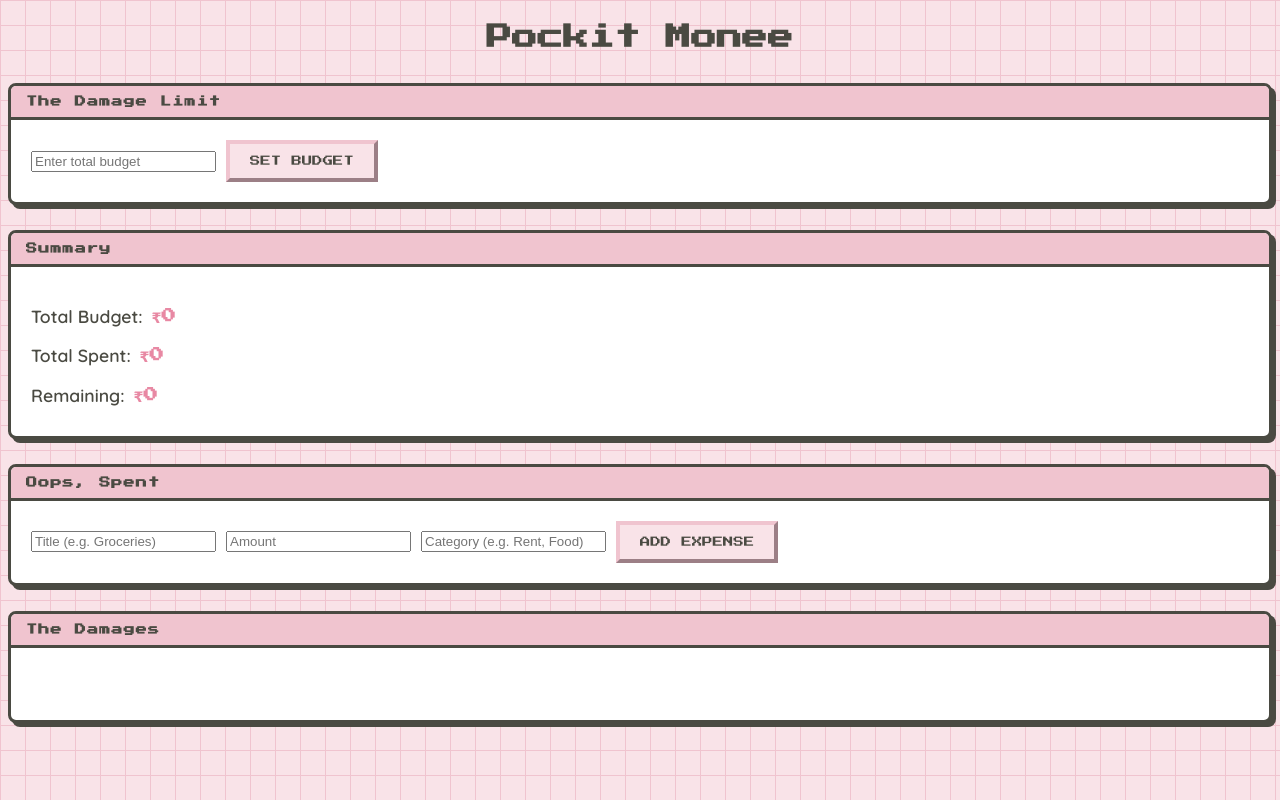
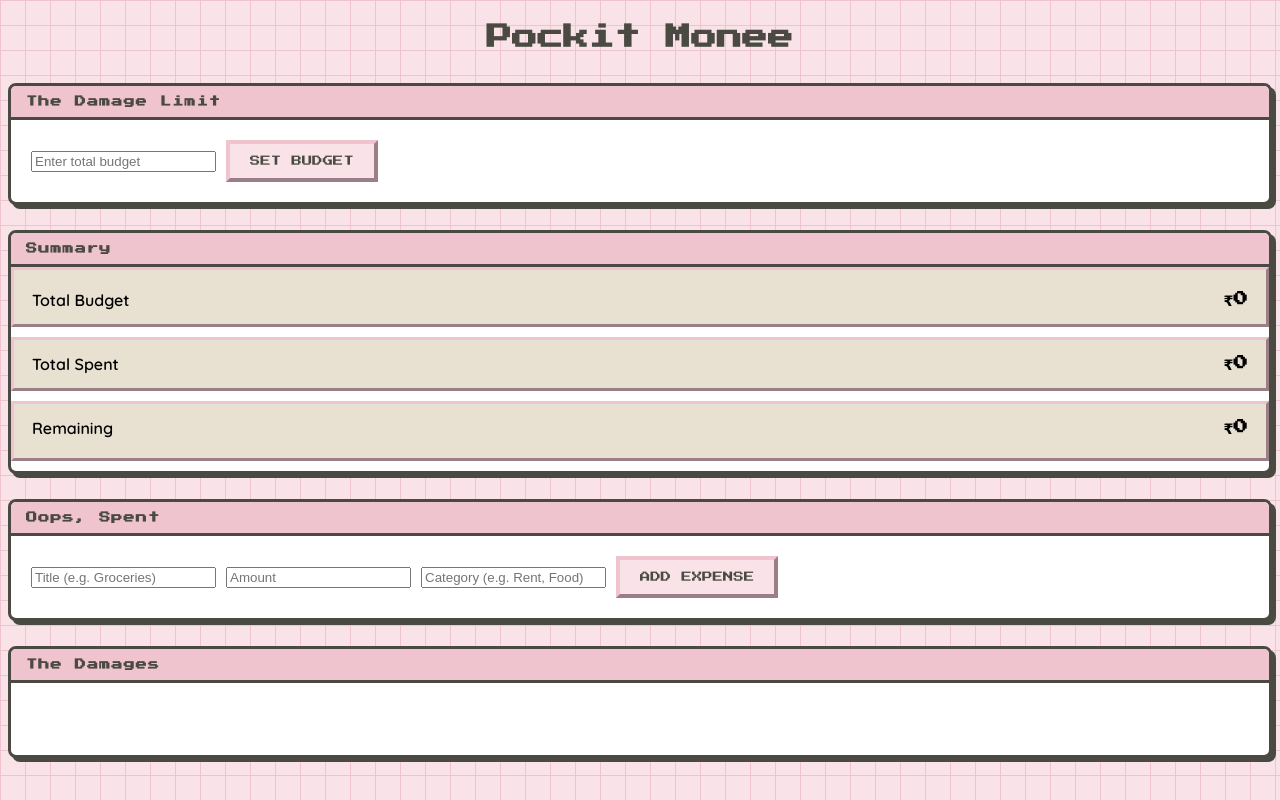
Before and after one commit to simakhter1109/expense-tracker, a Flask app: page / in a window 1280 px wide. Run offline with Flask 3, Linux system fonts and the light colour scheme.

Commit message:
changed the interface

```diff
--- a/static/script.js
+++ b/static/script.js
@@ -5,13 +5,10 @@ const remainingDisplay = document.getElementById('remaining');
 
 const expenseTitle = document.getElementById('expenseTitle');
 const expenseAmount = document.getElementById('expenseAmount');
+const expenseCategory = document.getElementById('expenseCategory');
 const addExpenseBtn = document.getElementById('addExpenseBtn');
-const expenseCategory = document.getElementById('expenseCategory');
 const expenseList = document.getElementById('expenseList');
 const totalSpentDisplay = document.getElementById('totalSpent');
-
-let totalBudget = 0;
-let totalSpent = 0;
 
 const categoryIcons = {
     "rent": "🏠",
@@ -28,31 +25,70 @@ function getIconForCategory(category) {
     return categoryIcons[key] || "💸";
 }
 
-function updateRemaining() {
-    remainingDisplay.textContent = totalBudget - totalSpent;
+function getBudget() {
+    return Number(localStorage.getItem('totalBudget')) || 0;
+}
+
+function getExpenses() {
+    const stored = localStorage.getItem('expenses');
+    return stored ? JSON.parse(stored) : [];
+}
+
+function saveExpenses(expenses) {
+    localStorage.setItem('expenses', JSON.stringify(expenses));
+}
+
+function calculateTotalSpent() {
+    const expenses = getExpenses();
+    let total = 0;
+    for (let i = 0; i < expenses.length; i++) {
+        total = total + expenses[i].amount;
+    }
+    return total;
+}
+
+function renderSummary() {
+    const budget = getBudget();
+    const spent = calculateTotalSpent();
+    totalBudgetDisplay.textContent = budget;
+    totalSpentDisplay.textContent = spent;
+    remainingDisplay.textContent = budget - spent;
+}
+
+function renderExpenseList() {
+    expenseList.innerHTML = "";
+    const expenses = getExpenses();
+    for (let i = 0; i < expenses.length; i++) {
+        const exp = expenses[i];
+        const icon = getIconForCategory(exp.category);
+        const newItem = document.createElement('li');
+        newItem.innerHTML = "<span class='expense-icon'>" + icon + "</span><span class='expense-title'>" + exp.title + "</span><span class='stat-number expense-amount'>₹" + exp.amount + "</span>";
+        expenseList.appendChild(newItem);
+    }
 }
 
 setBudgetBtn.addEventListener('click', function() {
-    totalBudget = Number(budgetInput.value);
-    totalBudgetDisplay.textContent = totalBudget;
-    updateRemaining();
+    const budget = Number(budgetInput.value);
+    localStorage.setItem('totalBudget', budget);
+    renderSummary();
 });
 
 addExpenseBtn.addEventListener('click', function() {
     const title = expenseTitle.value;
     const amount = Number(expenseAmount.value);
     const category = expenseCategory.value;
-    const icon = getIconForCategory(category);
 
-    const newItem = document.createElement('li');
-    newItem.innerHTML = "<span class='expense-icon'>" + icon + "</span><span class='expense-title'>" + title + "</span><span class='stat-number expense-amount'>₹" + amount + "</span>";
-    expenseList.appendChild(newItem);
+    const expenses = getExpenses();
+    expenses.push({ title: title, amount: amount, category: category });
+    saveExpenses(expenses);
 
-    totalSpent = totalSpent + amount;
-    totalSpentDisplay.textContent = totalSpent;
-    updateRemaining();
+    renderSummary();
+    renderExpenseList();
 
     expenseTitle.value = "";
     expenseAmount.value = "";
     expenseCategory.value = "";
 });
+
+renderSummary();
+renderExpenseList();
--- a/static/style.css
+++ b/static/style.css
@@ -5,6 +5,7 @@
     --pink-dark: #e888a3;
     --pink-light: #f9e3e8;
     --off-white: #faf7f2;
+    --beige: #e8e0d0;
     --text-dark: #4a4a42;
 }
 
@@ -89,19 +90,27 @@ li {
     border-bottom: 1px solid var(--pink-light);
 }
 
-.summary-line {
-    font-family: 'Quicksand', sans-serif;
-    font-weight: 600;
-    font-size: 1.1rem;
-    color: var(--text-dark);
+.summary-box-row {
+    display: flex;
+    justify-content: space-between;
+    align-items: center;
+    background-color: var(--beige);
+    border: 3px outset var(--pink);
+    padding: 14px 18px;
     margin-bottom: 10px;
 }
 
-.summary-line .stat-number {
-    color: var(--pink-dark);
+.summary-box-row .label {
+    font-family: 'Quicksand', sans-serif;
+    font-weight: 600;
+    font-size: 1rem;
+    color: black;
+}
+
+.summary-box-row .stat-number {
     font-family: 'Press Start 2P', cursive;
     font-size: 0.9rem;
-    margin-left: 4px;
+    color: black;
 }
 
 
--- a/templates/index.html
+++ b/templates/index.html
@@ -19,9 +19,18 @@
 
 <section>
     <h2>Summary</h2>
-    <p class="summary-line">Total Budget: <span class="stat-number">₹<span id="totalBudget">0</span></span></p>
-    <p class="summary-line">Total Spent: <span class="stat-number">₹<span id="totalSpent">0</span></span></p>
-    <p class="summary-line">Remaining: <span class="stat-number">₹<span id="remaining">0</span></span></p>
+    <div class="summary-box-row">
+        <div class="label">Total Budget</div>
+        <div class="stat-number">₹<span id="totalBudget">0</span></div>
+    </div>
+    <div class="summary-box-row">
+        <div class="label">Total Spent</div>
+        <div class="stat-number">₹<span id="totalSpent">0</span></div>
+    </div>
+    <div class="summary-box-row">
+        <div class="label">Remaining</div>
+        <div class="stat-number">₹<span id="remaining">0</span></div>
+    </div>
 </section>
 
 <section>
```
